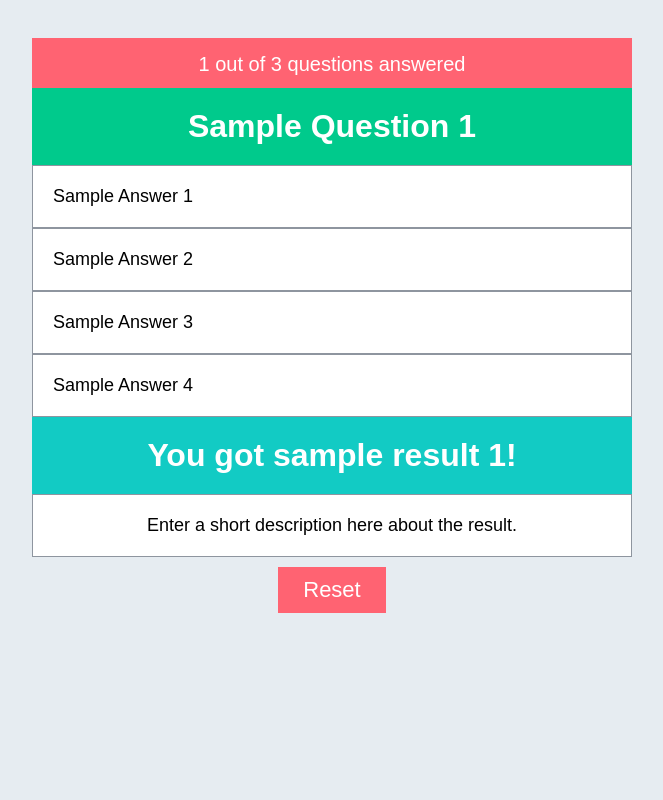
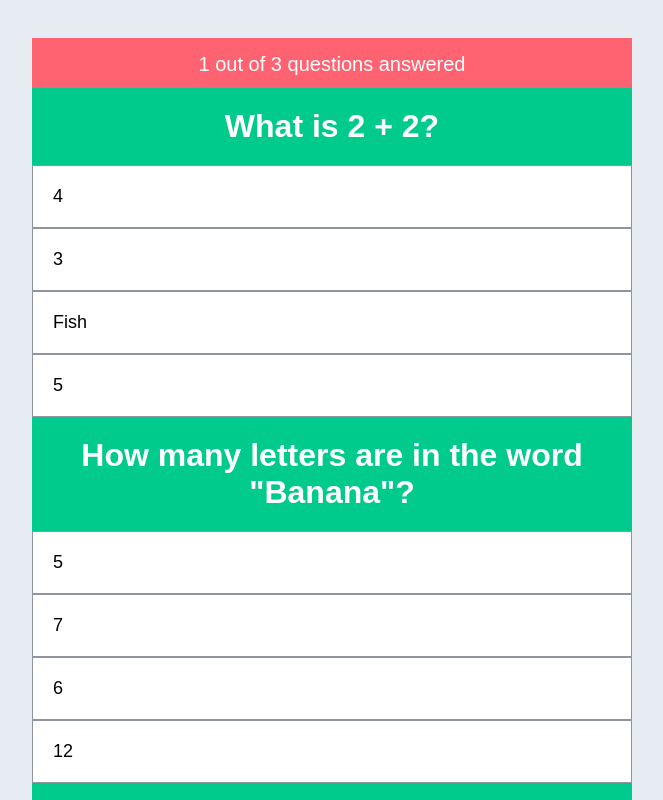
Before and after one commit to Victhor-um/quizVue, a Vue app: page / in a window 1280 px wide. Shown: the top 800 px of the page, without its empty margins (308-971 px from the left). Built offline with nearby package versions, Linux system fonts and the light colour scheme.

Commit message:
feat: make components

```diff
--- a/src/App.vue
+++ b/src/App.vue
@@ -1,28 +1,21 @@
 <template>
   <div class="ctr">
-    <div class="questions-ctr">
-      <div class="progress">
-        <div class="bar"></div>
-        <div class="status">1 out of 3 questions answered</div>
-      </div>
-      <div class="single-question">
-        <div class="question">Sample Question 1</div>
-        <div class="answers">
-          <div class="answer">Sample Answer 1</div>
-          <div class="answer">Sample Answer 2</div>
-          <div class="answer">Sample Answer 3</div>
-          <div class="answer">Sample Answer 4</div>
-        </div>
-      </div>
-    </div>
-    <div class="result">
-      <div class="title">You got sample result 1!</div>
-      <div class="desc">Enter a short description here about the result.</div>
-    </div>
+    <quizQuestions
+      v-if="questionsAnswered < data.questions.length"
+      :questions="data.questions"
+    />
+    <quizResult v-else />
     <button type="button" class="reset-btn">Reset</button>
   </div>
 </template>
 
-<script setup></script>
+<script setup>
+import quizQuestions from '@/components/quizQuestions.vue';
+import quizResult from '@/components/quizResult.vue';
+import { ref } from 'vue';
+import { data } from '@/data.js';
+
+const questionsAnswered = ref(0);
+</script>
 
 <style lang="scss" scoped></style>
--- /dev/null
+++ b/src/components/quizQuestions.vue
@@ -0,0 +1,35 @@
+<template>
+  <div class="questions-ctr">
+    <div class="progress">
+      <div class="bar"></div>
+      <div class="status">1 out of 3 questions answered</div>
+    </div>
+    <div
+      class="single-question"
+      v-for="question in questions"
+      :key="question.q"
+    >
+      <div class="question">{{ question.q }}</div>
+      <div class="answers">
+        <div
+          class="answer"
+          v-for="answer in question.answers"
+          :key="answer.text"
+        >
+          {{ answer.text }}
+        </div>
+      </div>
+    </div>
+  </div>
+</template>
+
+<script setup>
+defineProps({
+  questions: {
+    type: Object,
+    required: true,
+  },
+});
+</script>
+
+<style lang="scss" scoped></style>
--- /dev/null
+++ b/src/components/quizResult.vue
@@ -0,0 +1,10 @@
+<template>
+  <div class="result">
+    <div class="title">You got sample result 1!</div>
+    <div class="desc">Enter a short description here about the result.</div>
+  </div>
+</template>
+
+<script setup></script>
+
+<style lang="scss" scoped></style>
--- /dev/null
+++ b/src/data.js
@@ -0,0 +1,77 @@
+export const data = {
+  questions: [
+    {
+      q: 'What is 2 + 2?',
+      answers: [
+        {
+          text: '4',
+          is_correct: true,
+        },
+        {
+          text: '3',
+          is_correct: false,
+        },
+        {
+          text: 'Fish',
+          is_correct: false,
+        },
+        {
+          text: '5',
+          is_correct: false,
+        },
+      ],
+    },
+    {
+      q: 'How many letters are in the word "Banana"?',
+      answers: [
+        {
+          text: '5',
+          is_correct: false,
+        },
+        {
+          text: '7',
+          is_correct: false,
+        },
+        {
+          text: '6',
+          is_correct: true,
+        },
+        {
+          text: '12',
+          is_correct: false,
+        },
+      ],
+    },
+    {
+      q: 'Find the missing letter: C_ke',
+      answers: [
+        {
+          text: 'e',
+          is_correct: false,
+        },
+        {
+          text: 'a',
+          is_correct: true,
+        },
+        {
+          text: 'i',
+          is_correct: false,
+        },
+      ],
+    },
+  ],
+  results: [
+    {
+      min: 0,
+      max: 2,
+      title: 'Try again!',
+      desc: 'Do a little more studying and you may succeed!',
+    },
+    {
+      min: 3,
+      max: 3,
+      title: "Wow, you're a genius!",
+      desc: 'Studying has definitely paid off for you!',
+    },
+  ],
+};
```
